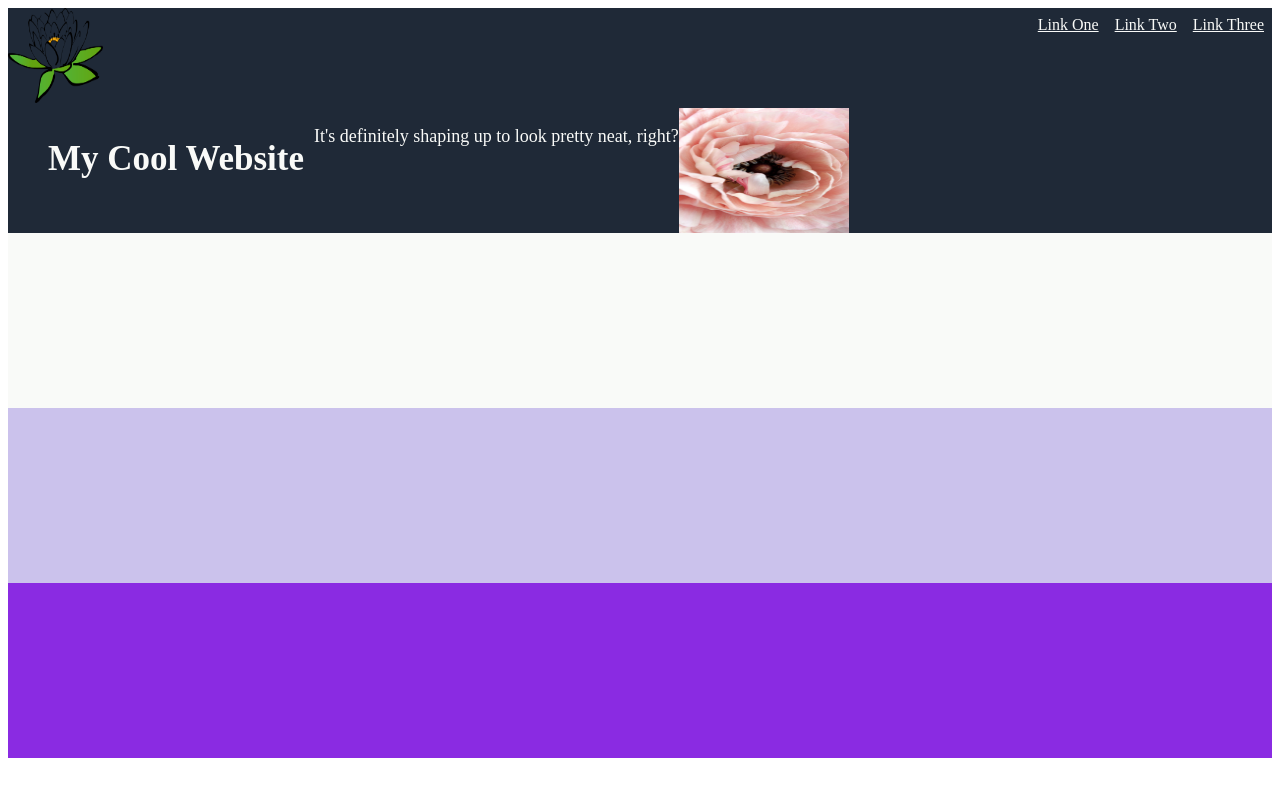
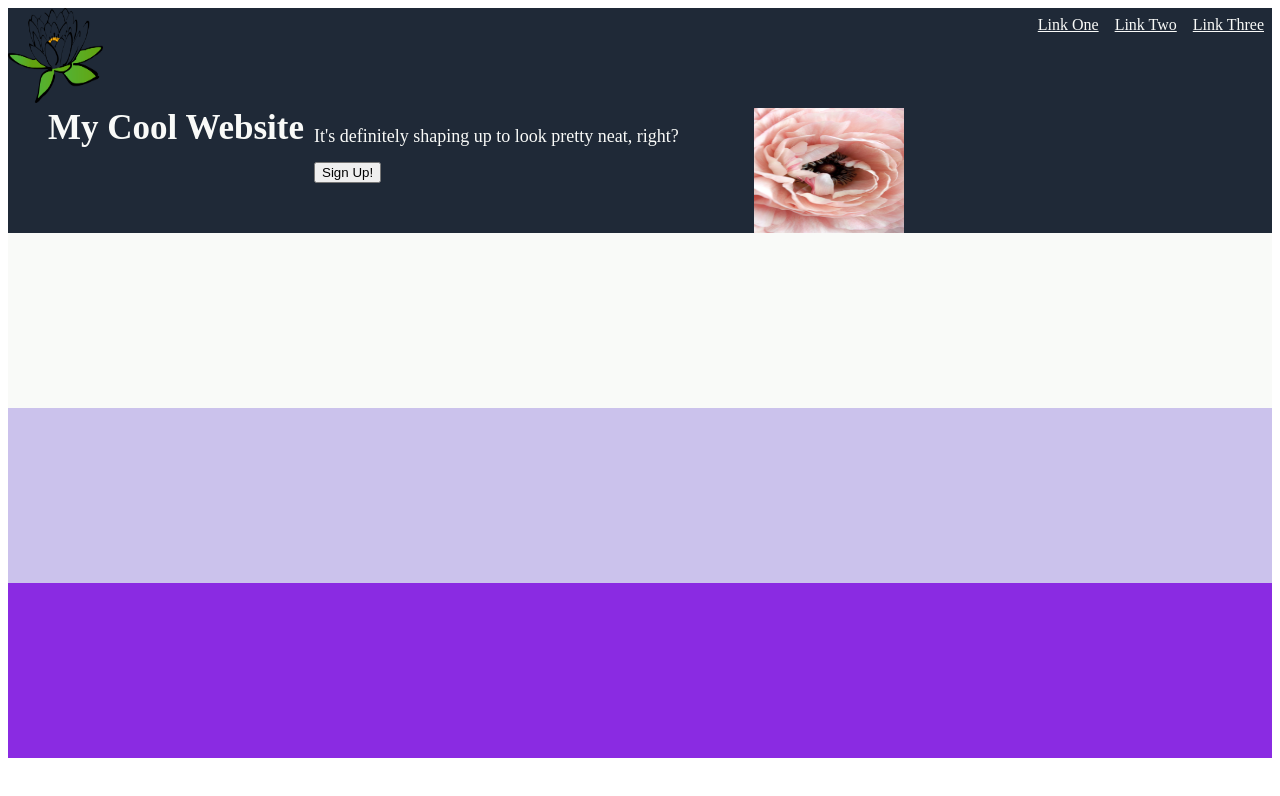
Before and after one commit to ChristyOwen/landing-page, a plain HTML site: page index.html in a window 1280 px wide. Drawn offline with Linux system fonts and the light colour scheme.

Commit message:
blue-flower.jpg

```diff
--- a/index.html
+++ b/index.html
@@ -17,8 +17,10 @@
     </div>
     <div class="logo">
         <h1>My Cool Website</h1>
-        <p>It's definitely shaping up to look pretty neat, right?</p>
-        <img src="../images/pink-dahlia.avif" alt="dahlia blooming" width="170px">
+        <p>It's definitely shaping up to look pretty neat, right?
+            <button id="signup">Sign Up!</button>
+        </p>
+        <img src="../images/pink-dahlia.avif" alt="dahlia blooming" width="150px">
     </div>
 
     </div>
--- a/styles.css
+++ b/styles.css
@@ -25,8 +25,6 @@ a {
 h1 {
     color: #f9faf8;
     display: flex;
-    justify-content: center;
-    align-items: center;
     padding-left: 40px;
     padding-right: 10px;
     margin-top: 0;
@@ -36,6 +34,12 @@ h1 {
 p {
     color: #f9faf8;
     font-size: 18px;
+    margin-right: 75px;
+}
+
+#signup {
+    display: flex;
+    margin-top: 15px;
 }
 
 .images {
```
Also changed, not shown: images/blue-flower.jpg (added), images/pretty-flower.jpeg (added), images/watercolor-flower.webp (added).
